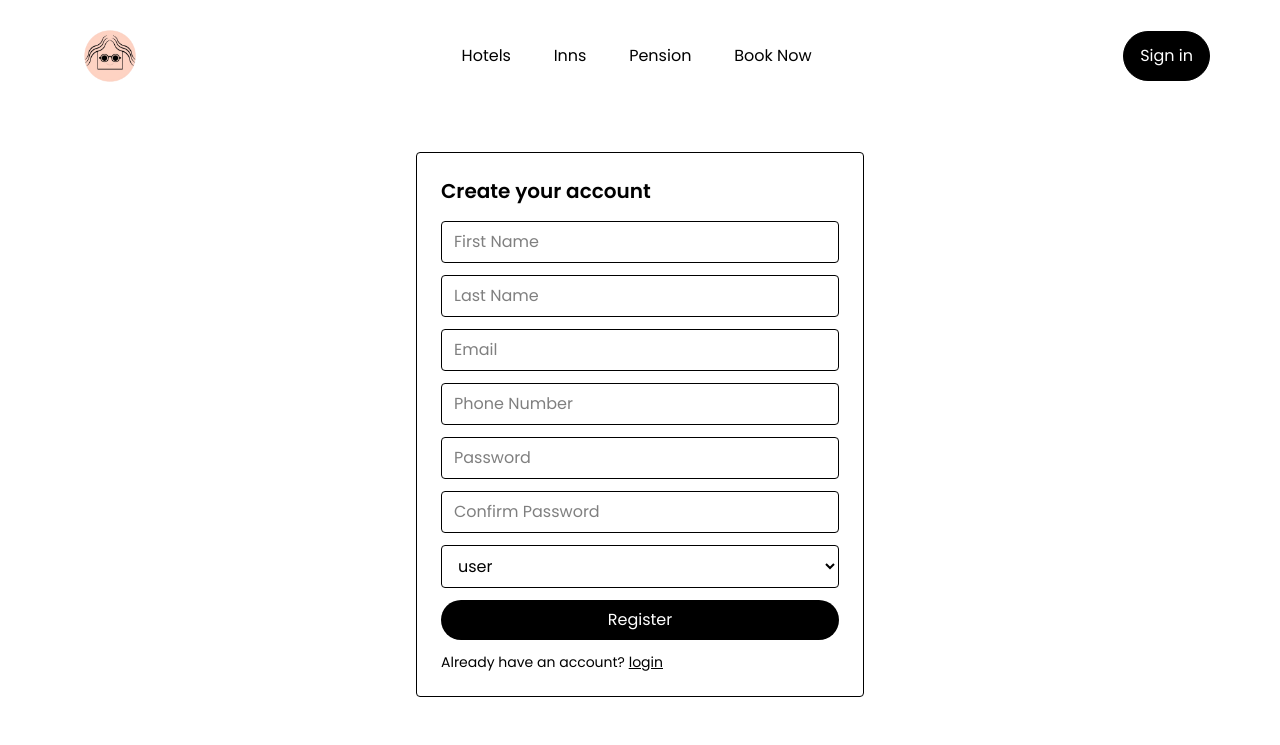
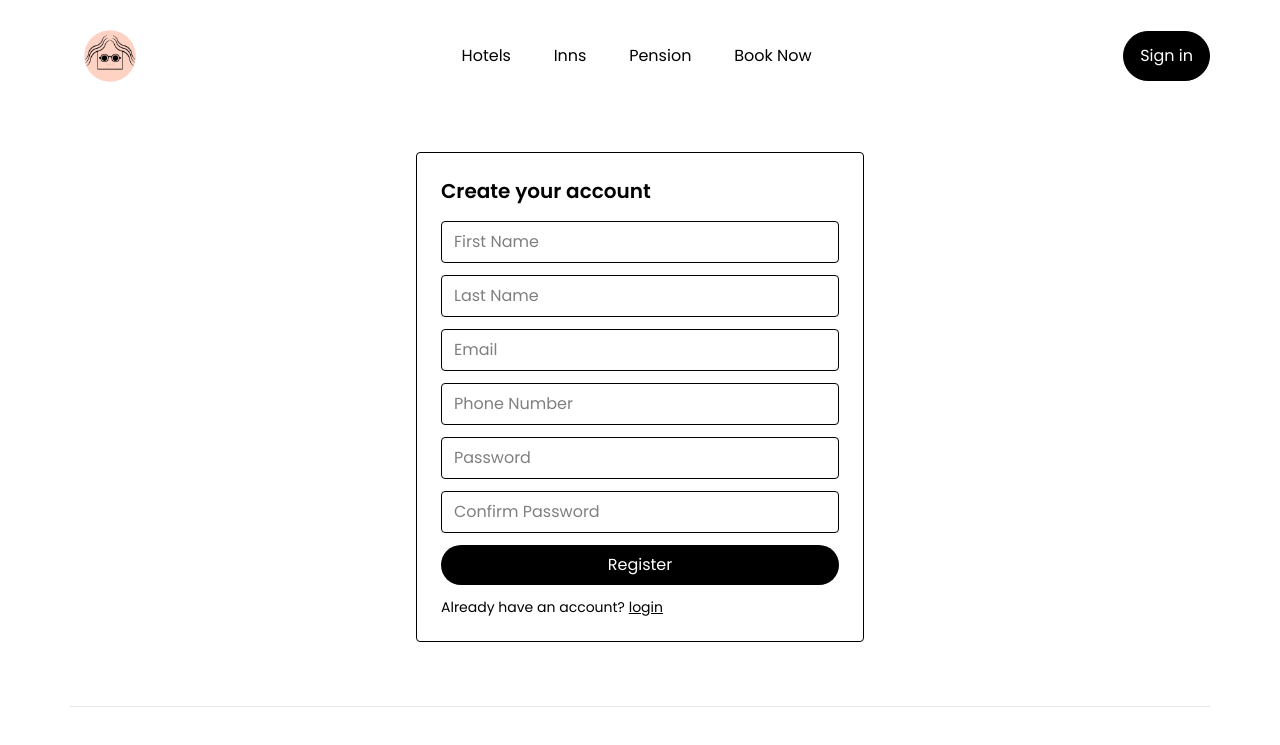
Before and after one commit to gianneg/Justinns-Remastered, a Next.js app in the folder justinns/: page /signup in a window 1280 px wide. Shown: the top 745 px of the page. Built offline with nearby package versions, Linux system fonts and the light colour scheme; no server answers.

Commit message:
fix admin signup, new accounts are always regular users
removed the admin option from the signup form and stopped the signup route from trusting isAdmin from the client. admins get set in the database.

```diff
--- a/justinns/app/api/auth/signup/route.ts
+++ b/justinns/app/api/auth/signup/route.ts
@@ -5,7 +5,7 @@ export async function POST(req: Request) {
     try {
         const body = await req.json();
 
-        const { userId, firstName, lastName, phone, isAdmin } = body;
+        const { userId, firstName, lastName, phone } = body;
 
         if (!userId) {
             return NextResponse.json(
@@ -25,7 +25,8 @@ export async function POST(req: Request) {
             firstname: firstName,
             lastname: lastName,
             phone_number: phone,
-            is_admin: isAdmin === "1" ? 1 : 0,
+            // new accounts are always regular users; admins are set in the database
+            is_admin: false,
             profile_image: null,
         });
 
--- a/justinns/app/signup/page.tsx
+++ b/justinns/app/signup/page.tsx
@@ -15,7 +15,6 @@ export default function SignupPage() {
   const [email, setEmail] = useState("")
   const [password, setPassword] = useState("")
   const [confirm, setConfirm] = useState("")
-  const [userType, setUserType] = useState<"0" | "1">("0")
   const [error, setError] = useState("")
 
   const handleSignup = async (e: React.FormEvent) => {
@@ -48,7 +47,7 @@ export default function SignupPage() {
       firstname: firstName,
       lastname: lastName,
       phone_number: phone,
-      is_admin: userType === "1",
+      is_admin: false,
       profile_image: null,
     })
 
@@ -84,15 +83,6 @@ export default function SignupPage() {
           <input className="border border-black px-3 py-2 rounded" type="password" placeholder="Password" value={password} onChange={(e) => setPassword(e.target.value)} required />
           <input className="border border-black px-3 py-2 rounded" type="password" placeholder="Confirm Password" value={confirm} onChange={(e) => setConfirm(e.target.value)} required />
 
-          <select
-            className="border border-black px-3 py-2 rounded"
-            value={userType}
-            onChange={(e) => setUserType(e.target.value as "0" | "1")}
-          >
-            <option value="0">user</option>
-            <option value="1">admin</option>
-          </select>
-
           {error && <p className="text-sm text-red-600">{error}</p>}
 
           <button className="bg-black text-white rounded-full py-2">
```
